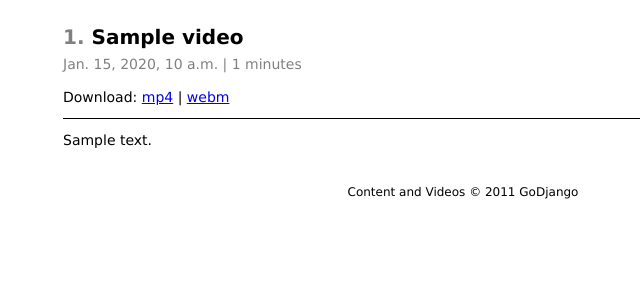
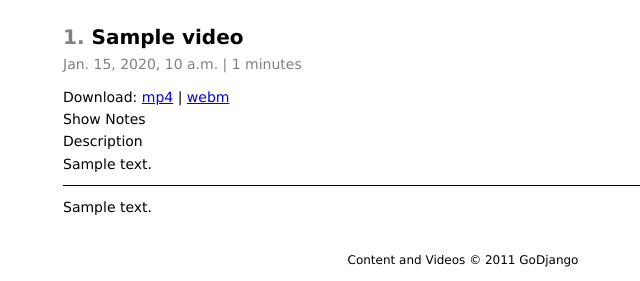
Before and after one commit to buddylindsey/GoDjango, a Django app: a page that uses godjango/templates/home/video.html in a window 1280 px wide. Shown: the part 725-1006 px from the top of the page, without its empty margins (177-817 px from the left). Before the commit the page ends 924 px from the top, so only its background shows below. Run offline with Django 3.2, Linux system fonts and the light colour scheme; tables that the repository leaves empty hold one stand-in row (values such as "Sample post"); some libraries are stand-ins or nearby versions.

Commit message:
initial shownotes

```diff
--- a/godjango/home/models.py
+++ b/godjango/home/models.py
@@ -6,6 +6,7 @@ class Video(models.Model):
     thumbnail_image = models.CharField(max_length=200)
     preview_image = models.CharField(max_length=200)
     description = models.TextField()
+    show_notes = models.TextField(null=True, blank=True)
     video_ogv = models.CharField(max_length=1000, null=True, blank=True)
     video_mp4 = models.CharField(max_length=1000, null=True, blank=True)
     video_vp8 = models.CharField(max_length=1000, null=True, blank=True)
--- a/godjango/templates/home/video.html
+++ b/godjango/templates/home/video.html
@@ -30,8 +30,19 @@
 <div class="vide-content-download">
   Download: {% if video.video_mp4 %}<a href="{{ video.video_mp4 }}">mp4</a> {% endif %}{% if video.video_vp8 %}| <a href="{{ video.video_vp8 }}">webm</a>{% endif %}
 </div>
+<div class="">
+  <ul>
+    <li>Show Notes</li>
+    <li>Description</li>
+  </ul>
+</div>
+<div class="video-content-all">
+  <div class="video-content-shownotes">
+    {{ video.show_notes }}
+  </div>
   <div class="video-content-description">
     {{ video.description }}
+  </div>
 </div>
 <div class="video-content-comments">
   <div class="fb-comments" data-href="http://godjango.com{% url home.views.video video_id=video.id slug=video.slug %}" data-num-posts="10" data-width="800"></div>
```
Also changed, not shown: godjango/home/migrations/0002_auto__add_field_video_show_notes.py (added). Lines whose indentation alone changed are shown as unchanged.
